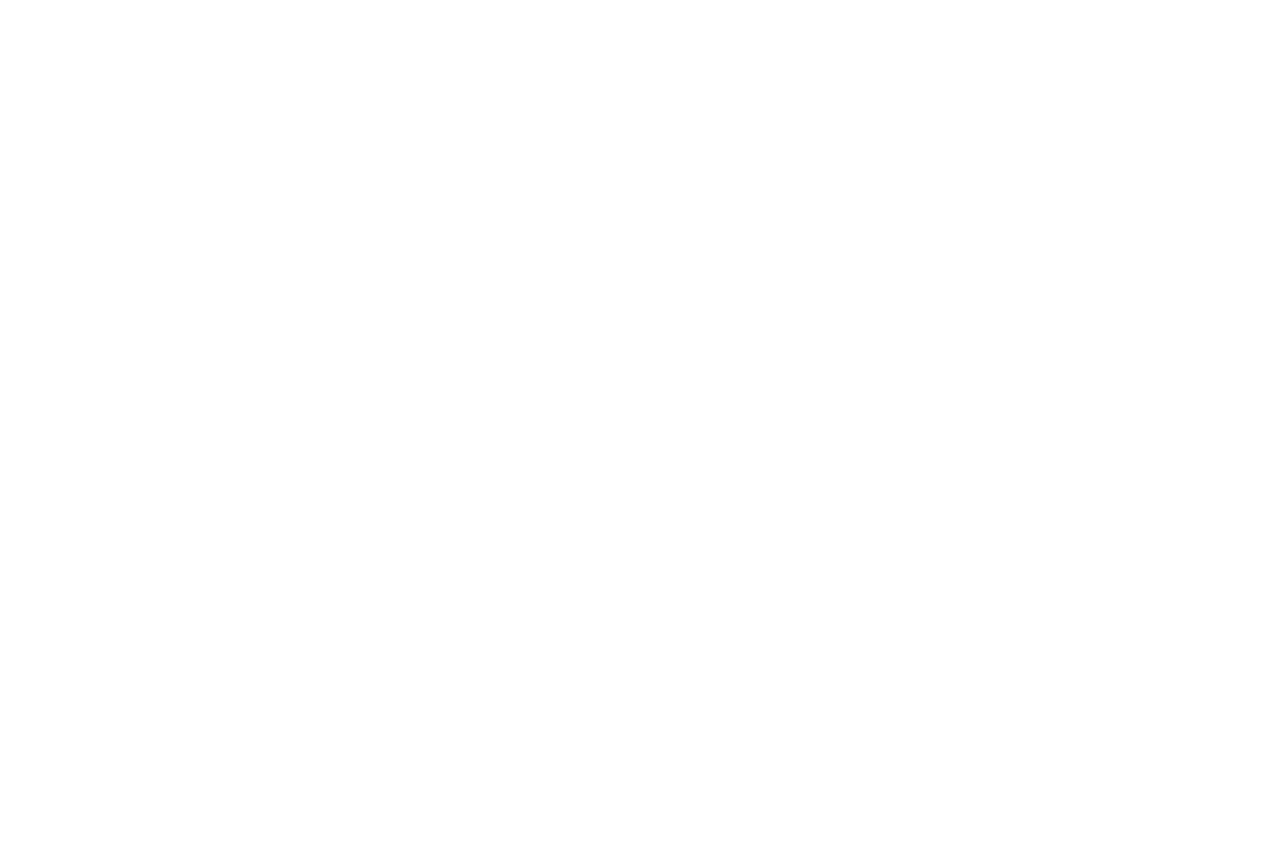
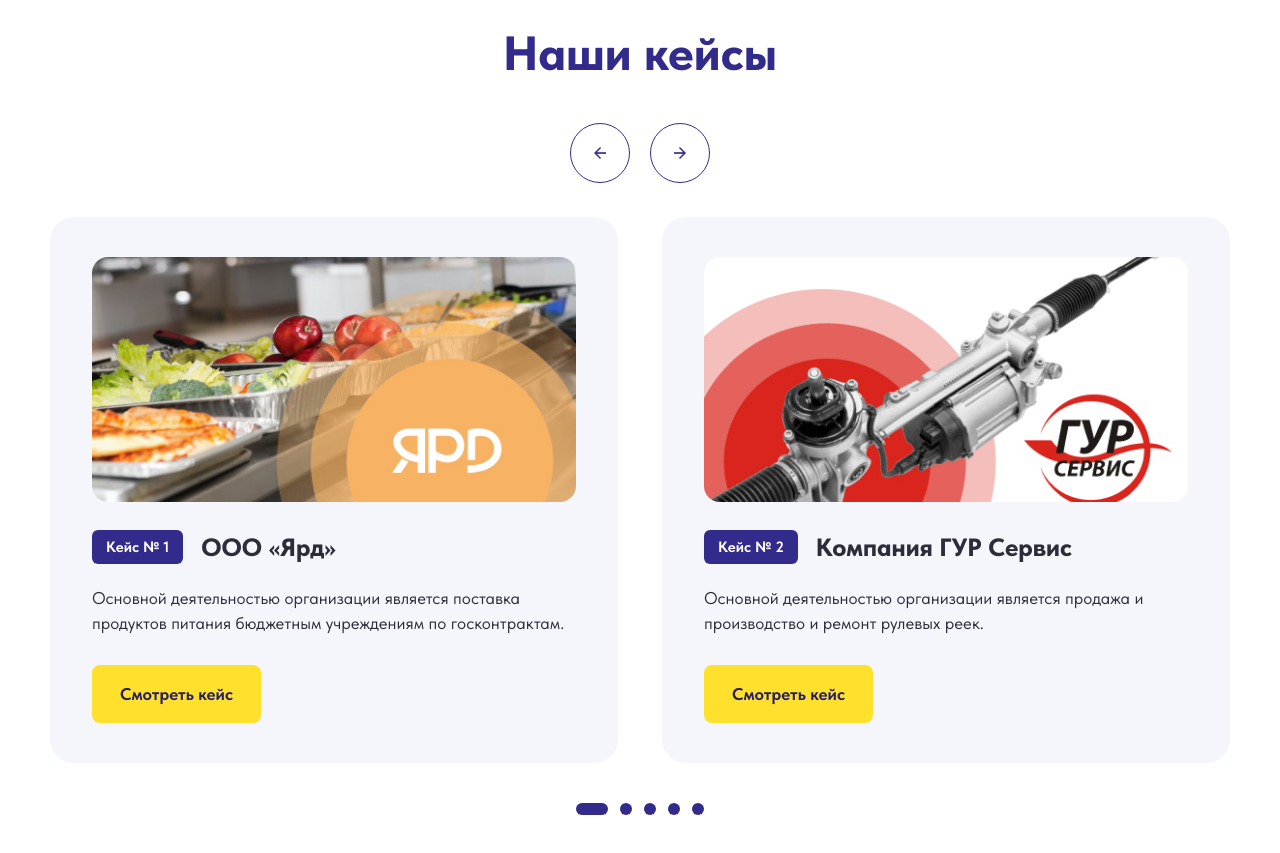
Before and after one commit to RusoBah/1-PROFIT.RU, a Vue app in the folder frontend/: page / in a window 1280 px wide. Shown: the part 3360-4213 px from the top of the page. Before the commit the page ends 3295 px from the top, so only its background shows below. Built offline with nearby package versions, Linux system fonts and the light colour scheme.

Commit message:
020726 | CaseSection --UDPATED реализация карточек и слайдера

```diff
--- a/frontend/src/components/sections/CasesSection.vue
+++ b/frontend/src/components/sections/CasesSection.vue
@@ -1 +1,161 @@
-<template></template>
+<script setup>
+import { ref } from 'vue'
+
+import { Swiper, SwiperSlide } from 'swiper/vue'
+import { Pagination, A11y } from 'swiper/modules'
+
+import 'swiper/css'
+import 'swiper/css/pagination'
+
+import { cases } from '../../data/cases'
+
+import ArrowButton from '../ui/ArrowButton.vue'
+import CaseCard from '../ui/CaseCard.vue'
+
+const modules = [Pagination, A11y]
+
+const swiperInstance = ref(null)
+
+function onSwiper(swiper) {
+  swiperInstance.value = swiper
+}
+
+function prevSlide() {
+  swiperInstance.value?.slidePrev()
+}
+
+function nextSlide() {
+  swiperInstance.value?.slideNext()
+}
+
+function openCase(caseItem) {
+  console.log('Открываем кейс:', caseItem)
+}
+</script>
+
+<template>
+  <section id="cases" class="cases section">
+    <div class="container">
+      <h2 class="cases__title">
+        Наши кейсы
+      </h2>
+
+      <div class="cases__controls">
+        <ArrowButton
+          direction="left"
+          aria-label="Предыдущий кейс"
+          @click="prevSlide"
+        />
+
+        <ArrowButton
+          direction="right"
+          aria-label="Следующий кейс"
+          @click="nextSlide"
+        />
+      </div>
+
+      <Swiper
+        class="cases__slider"
+        :modules="modules"
+        :slides-per-view="2"
+        :space-between="44"
+        :pagination="{
+          clickable: true,
+          el: '.cases__pagination'
+        }"
+        :breakpoints="{
+          0: {
+            slidesPerView: 1,
+            spaceBetween: 20
+          },
+          900: {
+            slidesPerView: 2,
+            spaceBetween: 44
+          }
+        }"
+        @swiper="onSwiper"
+      >
+        <SwiperSlide
+          v-for="caseItem in cases"
+          :key="caseItem.id"
+        >
+          <CaseCard
+            :case-item="caseItem"
+            @open="openCase"
+          />
+        </SwiperSlide>
+      </Swiper>
+
+      <div class="cases__pagination"></div>
+    </div>
+  </section>
+</template>
+
+<style scoped>
+.cases {
+  background: var(--color-white);
+}
+
+.cases__title {
+  margin: 0 0 40px;
+  text-align: center;
+  color: var(--color-primary);
+  font-size: 48px;
+  font-weight: 800;
+  line-height: 1.2;
+}
+
+.cases__controls {
+  display: flex;
+  justify-content: center;
+  gap: 20px;
+  margin-bottom: 34px;
+}
+
+.cases__slider {
+  max-width: 1180px;
+  margin: 0 auto;
+}
+
+.cases__pagination {
+  display: flex;
+  justify-content: center;
+  align-items: center;
+  gap: 12px;
+  margin-top: 40px;
+}
+
+:deep(.swiper-pagination-bullet) {
+  width: 12px;
+  height: 12px;
+  margin: 0 !important;
+  border-radius: 999px;
+  background: var(--color-primary);
+  opacity: 1;
+  transition: width 0.2s ease;
+}
+
+:deep(.swiper-pagination-bullet-active) {
+  width: 32px;
+}
+
+:deep(.swiper-slide) {
+  height: auto;
+}
+
+@media (max-width: 900px) {
+  .cases__title {
+    font-size: 38px;
+  }
+}
+
+@media (max-width: 560px) {
+  .cases__title {
+    font-size: 32px;
+  }
+
+  .cases__controls {
+    margin-bottom: 24px;
+  }
+}
+</style>
--- a/frontend/src/components/ui/BaseButton.vue
+++ b/frontend/src/components/ui/BaseButton.vue
@@ -19,9 +19,11 @@ const emits = defineEmits(["click"]);
 .base-button {
   background-color: var(--color-yellow);
   border: none;
-  padding: 16px 30px;
+  min-height: 58px;
+  padding: 16px 28px;
+  border-radius: 8px;
   color: var(--color-primary-dark);
-  font-size: 18px;
+  font-size: 17px;
   align-items: center;
   justify-content: center;
   font-family: var(--font-primary);
--- a/frontend/src/components/ui/CaseCard.vue
+++ b/frontend/src/components/ui/CaseCard.vue
@@ -1 +1,113 @@
-<template></template>
+<script setup>
+import BaseButton from './BaseButton.vue';
+
+
+defineProps({
+  caseItem: {
+    type: Object,
+    required: true,
+  },
+})
+
+const emit = defineEmits(['open'])
+</script>
+
+<template>
+  <article class="case-card">
+    <img
+      class="case-card__image"
+      :src="caseItem.image"
+      :alt="caseItem.title"
+    >
+
+    <div class="case-card__header">
+      <span class="case-card__badge">
+        Кейс № {{ caseItem.number }}
+      </span>
+
+      <h3 class="case-card__title">
+        {{ caseItem.title }}
+      </h3>
+    </div>
+
+    <p class="case-card__description">
+      {{ caseItem.description }}
+    </p>
+
+    <BaseButton @click="emit('open', caseItem)">
+      Смотреть кейс
+    </BaseButton>
+  </article>
+</template>
+
+<style scoped>
+.case-card {
+  height: 100%;
+  padding: 40px 42px;
+  border-radius: 24px;
+  background: var(--color-bg-light);
+}
+
+.case-card__image {
+  width: 100%;
+  height: 245px;
+  border-radius: 16px;
+  object-fit: cover;
+}
+
+.case-card__header {
+  display: flex;
+  align-items: center;
+  gap: 18px;
+  margin-top: 28px;
+}
+
+.case-card__badge {
+  flex-shrink: 0;
+  padding: 8px 14px;
+  border-radius: 6px;
+  background: var(--color-primary);
+  color: var(--color-white);
+  font-size: 15px;
+  font-weight: 700;
+}
+
+.case-card__title {
+  margin: 0;
+  color: var(--color-text);
+  font-size: 25px;
+  font-weight: 800;
+  line-height: 1.2;
+}
+
+.case-card__description {
+  margin: 22px 0 28px;
+  color: var(--color-text);
+  font-size: 17px;
+  line-height: 1.5;
+}
+
+@media (max-width: 560px) {
+  .case-card {
+    padding: 24px;
+  }
+
+  .case-card__image {
+    height: 190px;
+  }
+
+  .case-card__header {
+    align-items: flex-start;
+    flex-direction: column;
+    gap: 12px;
+  }
+
+  .case-card__title {
+    font-size: 22px;
+  }
+
+  .case-card__description {
+    font-size: 16px;
+  }
+}
+</style>
--- a/frontend/src/data/cases.js
+++ b/frontend/src/data/cases.js
@@ -15,5 +15,33 @@ export const cases = [
         title: "Компания ГУР Сервис",
         description: "Основной деятельностью организации является продажа и производство и ремонт рулевых реек.",
         image: gurImg
+    },
+    {
+        id: 3,
+        number: 3,
+        title: "ООО «Ярд»",
+        description: "Основной деятельностью организации является поставка продуктов питания бюджетным учреждениям по госконтрактам.",
+        image: yardImg
+    },
+    {
+        id: 4,
+        number: 4,
+        title: "Компания ГУР Сервис",
+        description: "Основной деятельностью организации является продажа и производство и ремонт рулевых реек.",
+        image: gurImg
+    },
+    {
+        id: 5,
+        number: 5,
+        title: "ООО «Ярд»",
+        description: "Основной деятельностью организации является поставка продуктов питания бюджетным учреждениям по госконтрактам.",
+        image: yardImg
+    },
+    {
+        id: 6,
+        number: 6,
+        title: "Компания ГУР Сервис",
+        description: "Основной деятельностью организации является продажа и производство и ремонт рулевых реек.",
+        image: gurImg
     }
 ];
```
Also changed, not shown: frontend/src/assets/images/Frame 121.jpg (deleted).
